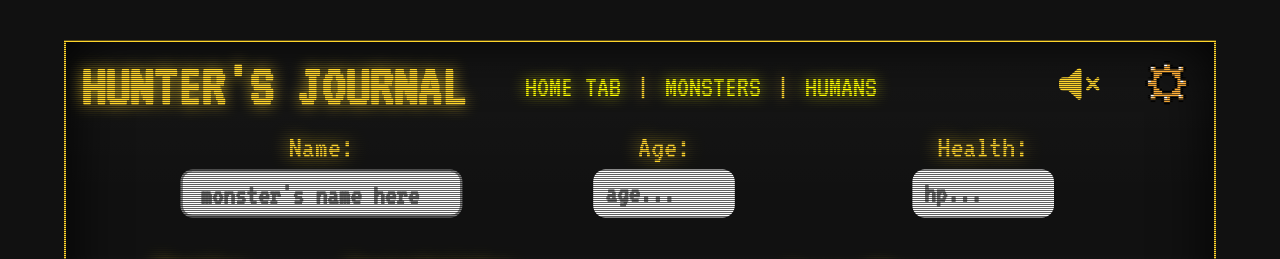
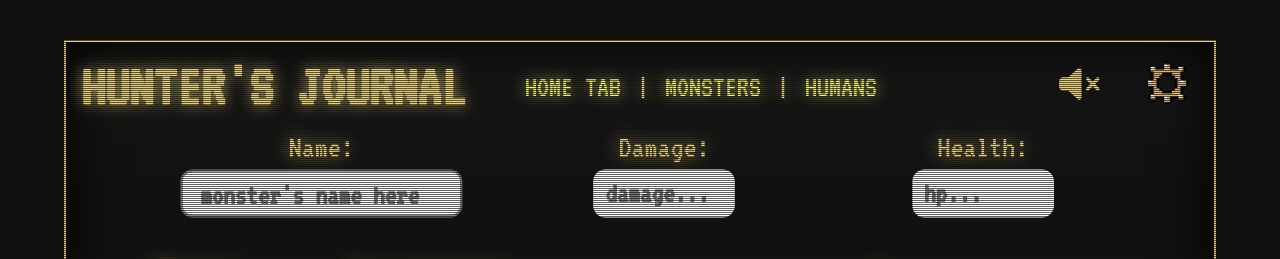
Before and after one commit to NinjataWRLD/Hunters-Journal, a React (Vite) app in the folder frontend/: page /monsters/new in a window 1280 px wide. Shown: the top 259 px of the page. Built offline with nearby package versions, Linux system fonts and the light colour scheme; no server answers.

Commit message:
Replaced monster's age prop with damage

```diff
--- a/frontend/src/pages/monsters/create/CreateMonster.jsx
+++ b/frontend/src/pages/monsters/create/CreateMonster.jsx
@@ -36,20 +36,20 @@
                         />
                         {errors.name && <span className={styles.error}>{errors.name.message}</span>}
                     </label>
-                    <label htmlFor={styles.age} id={styles["content-age"]} className={styles.label}>
-                        Age:
+                    <label htmlFor={styles.damage} id={styles["content-damage"]} className={styles.label}>
+                        Damage:
                         <input
-                            id={styles.age}
+                            id={styles.damage}
                             type="number"
-                            {...register("age",
+                            {...register("damage",
                                 {
-                                    required: "Age is required",
-                                    maxLength: { value: 9, message: "Invalid age" }
+                                    required: "Damage is required",
+                                    maxLength: { value: 5, message: "Invalid damage" }
                                 })}
                             autoComplete="off"
-                            placeholder="age..."
+                            placeholder="damage..."
                         />
-                        {errors.name && <span className={styles.error}>{errors.age.message}</span>}
+                        {errors.name && <span className={styles.error}>{errors.damage.message}</span>}
                     </label>
                     <label htmlFor={styles.hp} id={styles["content-hp"]} className={styles.label}>
                         Health:
--- a/frontend/src/pages/monsters/create/CreateMonster.module.css
+++ b/frontend/src/pages/monsters/create/CreateMonster.module.css
@@ -125,7 +125,7 @@
     border: none;
 }
 
-#content-name, #content-age {
+#content-name, #content-damage {
     margin-left: 20px
 }
 
--- a/frontend/src/pages/monsters/read/ReadMonsters.module.css
+++ b/frontend/src/pages/monsters/read/ReadMonsters.module.css
@@ -304,7 +304,7 @@
     color: black;
 }
 
-#age,
+#damage,
 #hp {
     font-size: 1rem;
 }
--- a/frontend/src/pages/monsters/read/components/EditableMonster.jsx
+++ b/frontend/src/pages/monsters/read/components/EditableMonster.jsx
@@ -27,12 +27,12 @@
                             {...register("name")}
                         />
                     </label>
-                    <label htmlFor={styles.age} className={styles["edit-info"]}>
-                        Age:
+                    <label htmlFor={styles.damage} className={styles["edit-info"]}>
+                        Damage:
                         <input
                             type="number"
-                            id={styles.age}
-                            {...register("age")}
+                            id={styles.damage}
+                            {...register("damage")}
                             style={{ width: 100 }}
                         />
                     </label>
--- a/frontend/src/pages/monsters/read/components/ReadOnlyMonster.jsx
+++ b/frontend/src/pages/monsters/read/components/ReadOnlyMonster.jsx
@@ -5,7 +5,7 @@
         <>
             <div className={styles["monster-info"]}>
                 <div className={styles.info}>Name: <span className={styles["inline-info"]}>{monster.name}</span></div>
-                <div className={styles.info}>Age: <span className={styles["inline-info"]}>{monster.age}</span></div>
+                <div className={styles.info}>Damage: <span className={styles["inline-info"]}>{monster.damage}</span></div>
                 <div className={styles.info}>HP: <span className={styles["inline-info"]}>{monster.hp}</span></div>
                 <div className={styles.info}>Rarity: <span className={styles["inline-info"]}>{monster.rarity}</span></div>
                 <div className={styles.info}>Invisibility: <span className={styles["inline-info"]}>{(monster.invisibility) ? "Yes" : "No"}</span></div>
```
